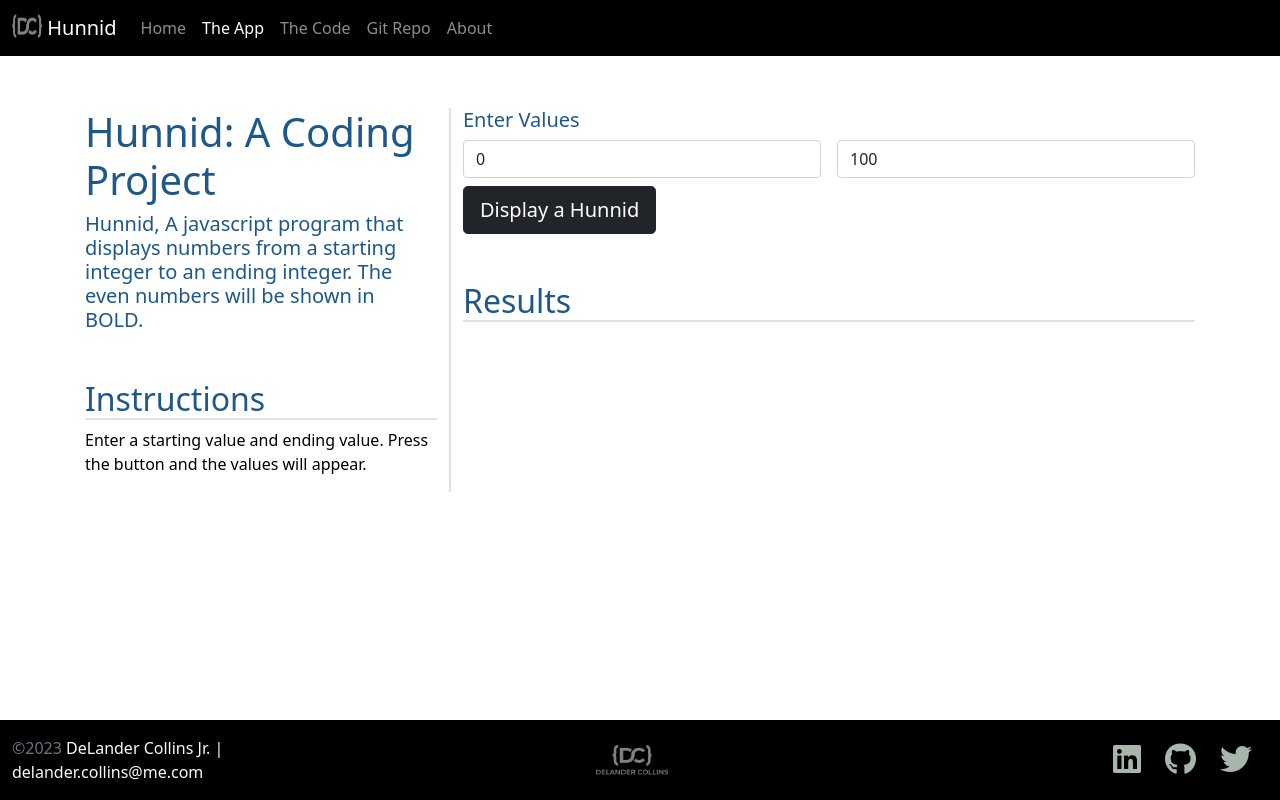
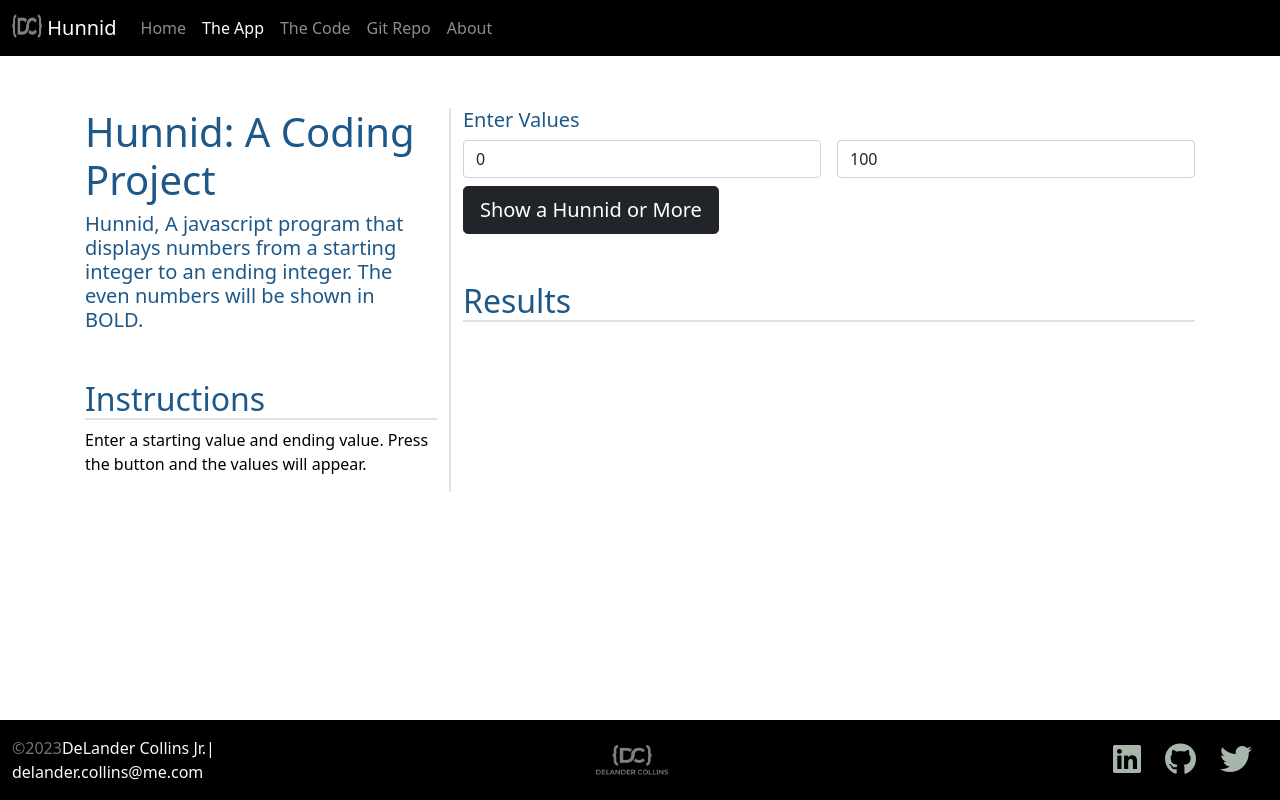
Before and after one commit to bmore0fm3/Hunnid, a plain HTML site: page app.html in a window 1280 px wide. Drawn offline with nearby package versions, Linux system fonts and the light colour scheme.

Commit message:
update footer
update footer

```diff
--- a/app.html
+++ b/app.html
@@ -76,7 +76,7 @@
 
                         </div>
                         <div class="col-12">
-                            <button id="btnSubmit" type="button" class="btn btn-dark btn-lg">Display a Hunnid</button>
+                            <button id="btnSubmit" type="button" class="btn btn-dark btn-lg">Show a Hunnid or More</button>
 
                         </div>
                     </form>
@@ -95,11 +95,11 @@
         </div>
     </main>
     <!-- ===Footer Section=== -->
-    <footer class="footer mt-auto py-3 sticky-footer">
+    <footer class="footer mt-auto py-3">
             <div class="container-fluid">
                 <div class="row row-cols-1 row-cols-lg-3 gy-2">
                     <div class="col order-last order-lg-first text-light">
-                        <div><span class="text-muted">&copy;2023</span> DeLander Collins Jr. | delander.collins@me.com</div>
+                        <div><span class="text-muted">&copy;2023</span>DeLander Collins Jr.| delander.collins@me.com</div>
                     </div>
                     <div class="col d-flex align-items-center justify-content-start justify-content-lg-center">
                         <img src="/img/BlackGreyLogo.png" alt="DeLander Collins Logo" height="30">
--- a/js/site.js
+++ b/js/site.js
@@ -37,8 +37,10 @@ function generateNumbers(startValue, endValue){
 
 //display the numbers and mark even numbers in bold
 //display or view functions
-let templateRows = "";
+
+
 function displayNumbers(numbers){
+    let templateRows = " ";
     for (let index = 0; index < numbers.length; index++) {
 
         let number = numbers[index];
```
Also changed, not shown: code.html (+3 -3 lines), index.html (+3 -3 lines).
